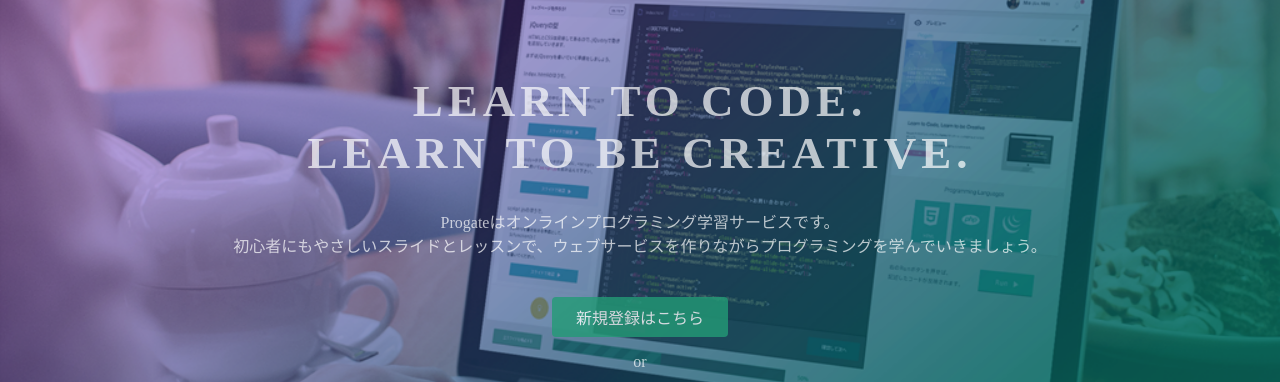
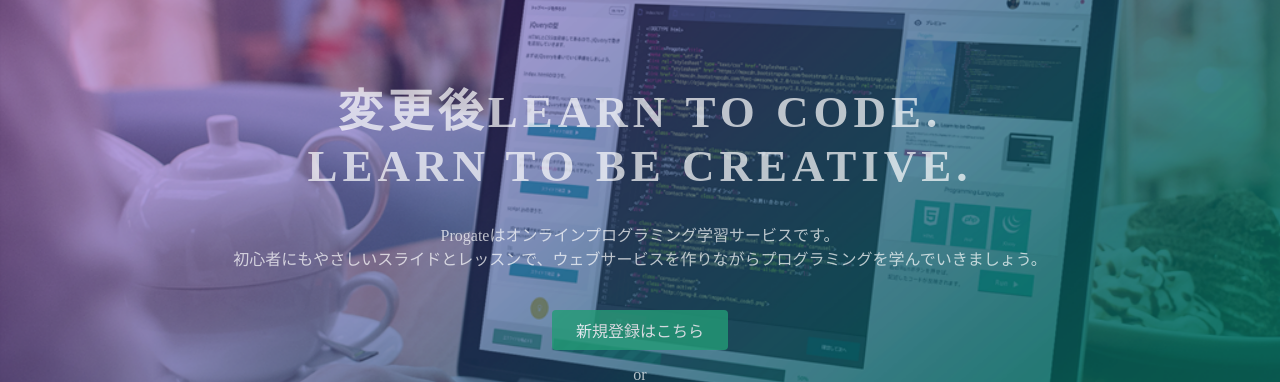
Before and after one commit to ttysmd/ttysmd, a plain HTML site: page index.html in a window 1280 px wide. Shown: the part 135-517 px from the top of the page. Drawn offline with Linux system fonts and the light colour scheme.

Commit message:
Update index.html

```diff
--- a/index.html
+++ b/index.html
@@ -23,7 +23,7 @@
   </header>
   <div class="top-wrapper">
     <div class="container">
-      <h1>LEARN TO CODE.<br>LEARN TO BE CREATIVE.</h1>
+      <h1>変更後LEARN TO CODE.<br>LEARN TO BE CREATIVE.</h1>
       <p>Progateはオンラインプログラミング学習サービスです。<br>初心者にもやさしいスライドとレッスンで、ウェブサービスを作りながらプログラミングを学んでいきましょう。</p>
       <div class="btn-wrapper">
         <a href="#" class="btn signup">新規登録はこちら</a>
```
